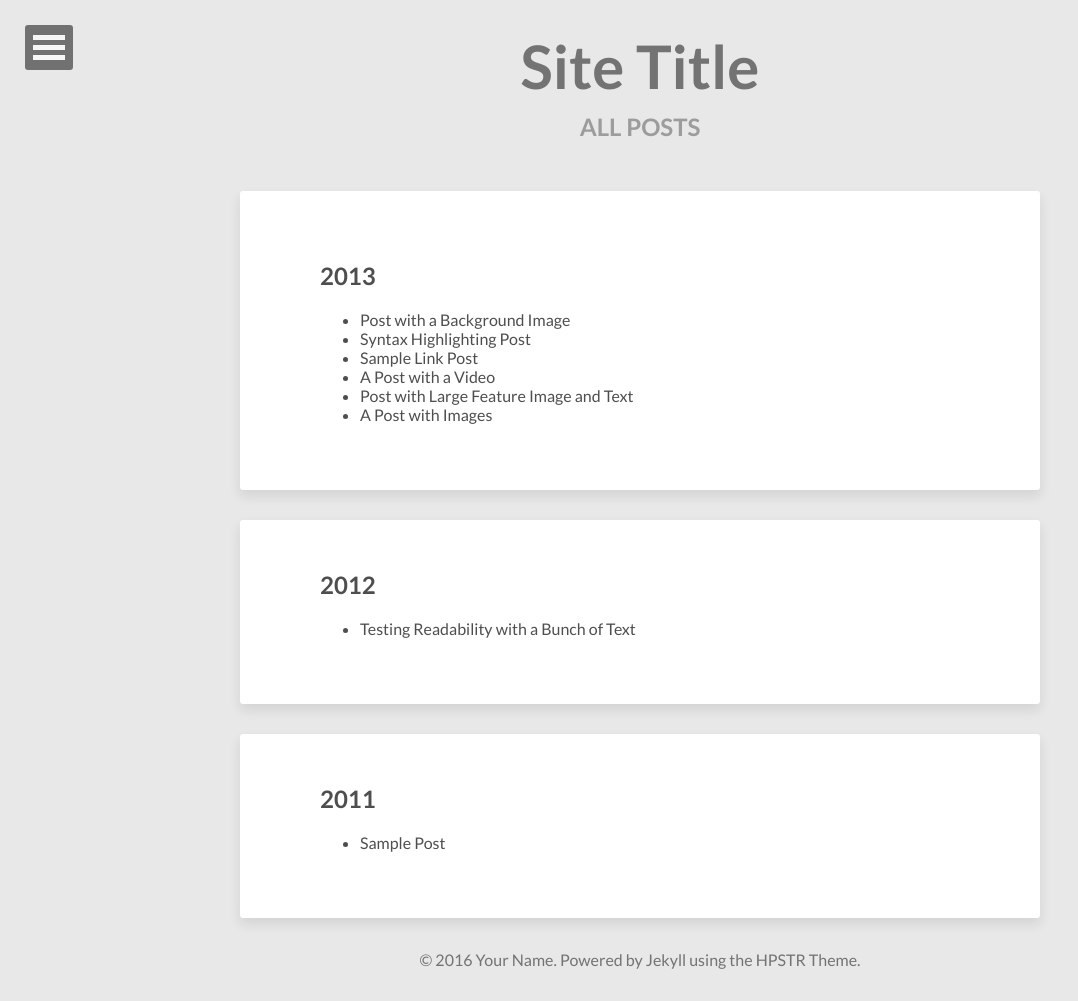
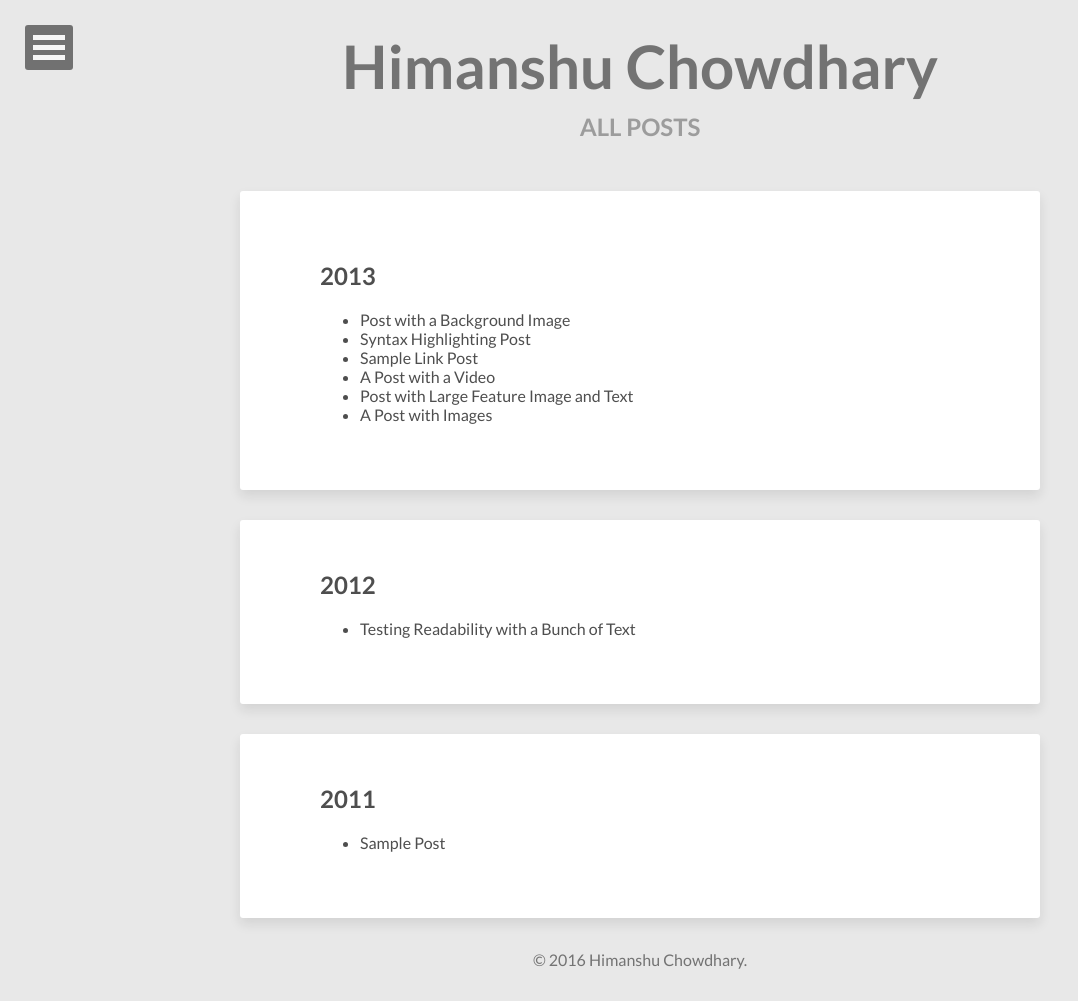
Before and after one commit to enigmanshu/Portfolio, a Jekyll site: the page built from posts/index.html, in a window 1280 px wide. Shown: the whole page, without its empty margins (0-1078 px from the left). Built offline with Jekyll 4.4.1, drawn with Linux system fonts in a browser that asks for light colours; nearby versions of some CDN libraries.

Commit message:
some changes
footer changed
removed external link from the navigation menu
added description
added email

```diff
--- a/_config.yml
+++ b/_config.yml
@@ -1,5 +1,5 @@
-title:            Site Title
-description:      Describe your website here.
+title:            Himanshu Chowdhary
+description:      Hi. I am an analyst/designer/developer/pianist.
 disqus_shortname:
 reading_time:     true
 words_per_minute: 200
@@ -9,10 +9,10 @@
 
 # Owner/author information
 owner:
-  name:           Your Name
+  name:           Himanshu Chowdhary
   avatar:         avatar.jpg
-  bio:            "Your bio goes here. It shouldn't be super long but a good sentence or two should suffice."
-  email:          you@email.com
+  bio:            "I am an analyst by profession and a designer/developer/pianist by passion."
+  email:          himanshu.chowdhary.iitkgp@gmail.com
   # Social networking links used in footer. Update and remove as you like.
   twitter:
   facebook:
@@ -35,7 +35,7 @@
 bing_verify:
 
 # http://en.wikipedia.org/wiki/List_of_tz_database_time_zones
-timezone:    America/New_York
+timezone:    Asia/Kolkata
 future:      true
 highlighter: rouge
 markdown:    kramdown
--- a/_data/navigation.yml
+++ b/_data/navigation.yml
@@ -3,5 +3,5 @@
 - title: Theme Setup
   url: /theme-setup/
 
-- title: External Link
-  url: http://mademistakes.com
+# - title: External Link
+#   url: http://mademistakes.com
--- a/_includes/footer.html
+++ b/_includes/footer.html
@@ -1 +1 @@
-<span>&copy; {{ site.time | date: '%Y' }} {{ site.owner.name }}. Powered by <a href="http://jekyllrb.com" rel="nofollow">Jekyll</a> using the <a href="https://mademistakes.com/work/hpstr-jekyll-theme/" rel="nofollow">HPSTR Theme</a>.</span>
+<span>&copy; {{ site.time | date: '%Y' }} {{ site.owner.name }}.<!--  Powered by <a href="http://jekyllrb.com" rel="nofollow">Jekyll</a> using the <a href="https://mademistakes.com/work/hpstr-jekyll-theme/" rel="nofollow">HPSTR Theme</a>. --></span>
```
Also changed, not shown: assets/css/main.scss (+1 -8 lines).
